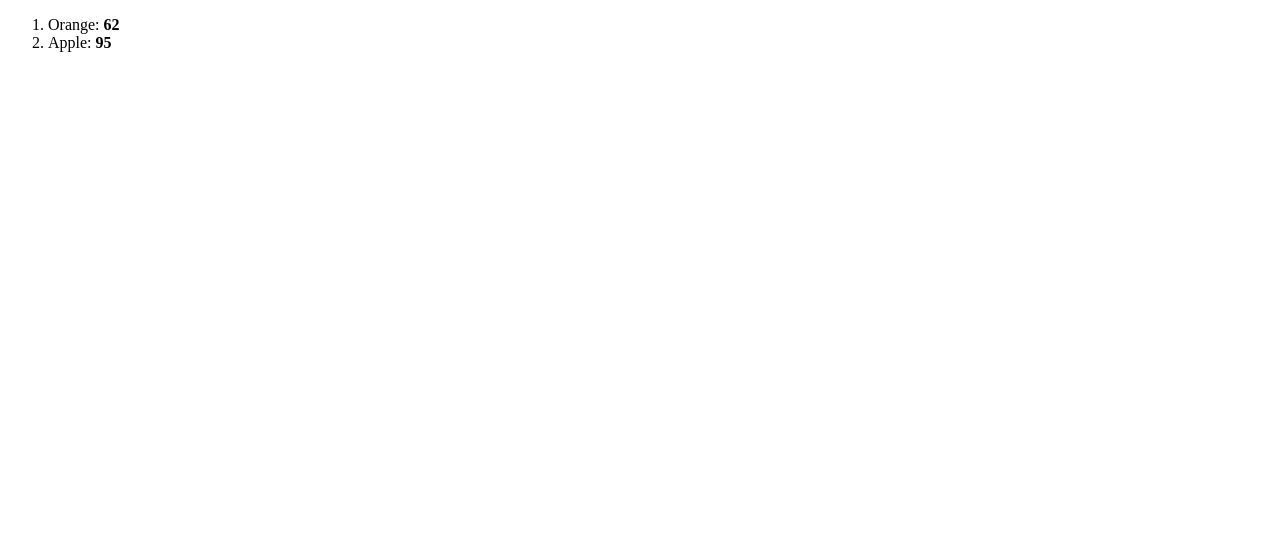
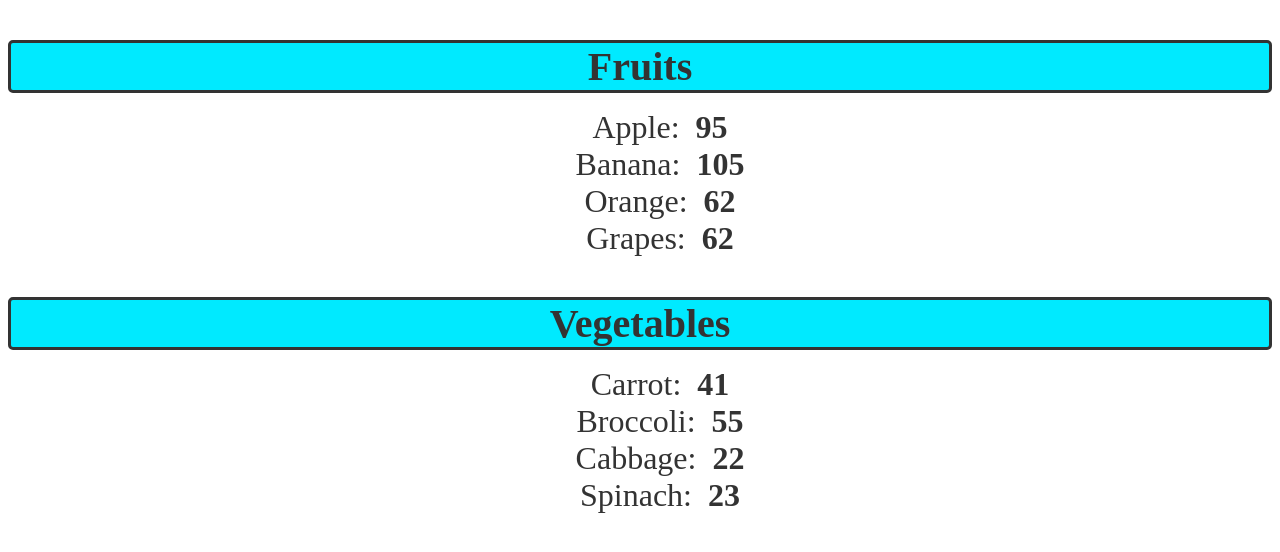
Before and after one commit to laderhad/react-tutorial, a React (Vite) app in the folder my-react-app/: page / in a window 1280 px wide. Shown: the top 552 px of the page. Built offline with nearby package versions, Linux system fonts and the light colour scheme.

Commit message:
with props

```diff
--- a/my-react-app/src/App.jsx
+++ b/my-react-app/src/App.jsx
@@ -1,6 +1,25 @@
 import List from './List.jsx';
+
 function App() {
-  return (<List/>);
+  const fruits= [
+    {id: 1, name: "Apple", calories: 95},
+    {id: 2, name: "Banana", calories: 105},
+    {id: 3, name: "Orange", calories: 62},
+    {id: 4, name: "Grapes", calories: 62}
+
+  ];
+  const vegetables= [
+    {id: 5, name: "Carrot", calories: 41},
+    {id: 6, name: "Broccoli", calories: 55},
+    {id: 7, name: "Cabbage", calories: 22},
+    {id: 8, name: "Spinach", calories: 23}
+  ];
+  return (
+    <>
+      {fruits.length>0 && <List category="Fruits" items={fruits} />}
+      {vegetables.length>0 && <List category="Vegetables" items={vegetables} />}
+    </>
+  );
 
 }
 
--- a/my-react-app/src/List.jsx
+++ b/my-react-app/src/List.jsx
@@ -1,20 +1,28 @@
-function List() {
-    const fruits = [{id:1,name:'Apple',calories:95},
-                    {id:2,name:'Banana',calories:105},
-                    {id:3,name:'Orange',calories:62},
-                    {id:4,name:'Mango',calories:202},
-                    {id:5,name:'Pineapple',calories:452}];
-    // fruits.sort((a,b)=>a.name.localeCompare(b.name));//alphabetical order
-    //fruits.sort((a,b)=>b.name.localeCompare(a.name));//reverse alphabetical order
-    fruits.sort((a,b)=>a.calories-b.calories);//numeric order
-    const lowCalFruits=fruits.filter(fruit=>fruit.calories<100);
-    // const listItems=fruits.map(fruit=><li key={fruit.id}>
-    //     {fruit.name}:&nbsp;
-    //     <b>{fruit.calories}</b></li>);
-    const listItems=lowCalFruits.map(lowCalFruit=><li key={lowCalFruit.id}>
-        {lowCalFruit.name}:&nbsp;
-        <b>{lowCalFruit.calories}</b></li>);
-    return (<ol>{listItems}</ol>);
+import PropTypes from 'prop-types';
+function List(props){
+    const category = props.category;
+    const itemList = props.items;
 
+    const listItems=itemList.map(item =><li key={item.id}>{item.name}: &nbsp;<b>{item.calories}</b></li>);
+
+    return (
+        <>
+            <h3 className="list-category">{category}</h3>
+            <ol className="list-items">{listItems}</ol>
+        </>
+    );
 }
+List.defaultProps = {
+    category: "Category",
+    items: []
+}
+List.propTypes = {
+    category: PropTypes.string,
+    items: PropTypes.arrayOf(PropTypes.shape({
+        id: PropTypes.number.isRequired,
+        name: PropTypes.string,
+        calories: PropTypes.number
+    }))
+}
+
 export default List;
--- a/my-react-app/src/index.css
+++ b/my-react-app/src/index.css
@@ -1,14 +1,22 @@
-.welcome-message{
-  font-size: 2.5 em;
-  background-color: hsl(120, 68%, 53%);
-  color: white;
-  padding: 10px;
+.list-category {
+  font-size: 2.5em;
+  font-weight: bold;
+  color:hsl(0, 0%, 20%);
+  margin-bottom: 10px;
+  text-align: center;
+  border: 3px solid;
   border-radius: 5px;
+  background-color: hsl(185, 100%, 50%);
+
 }
-.login-prompt{
-  font-size: 2.5 em;
-  background-color: rgb(199, 78, 41);
-  color: white;
-  padding: 10px;
-  border-radius: 5px;
+.list-items li{
+  font-size: 2em;
+  list-style: none;
+  color: hsl(0, 0%, 20%);
+  text-align: center;
+  margin: 0 ;
 }
+.list-items li:hover{
+  background-color: hsl(185, 100%, 50%);
+  cursor: pointer;
+}
```
